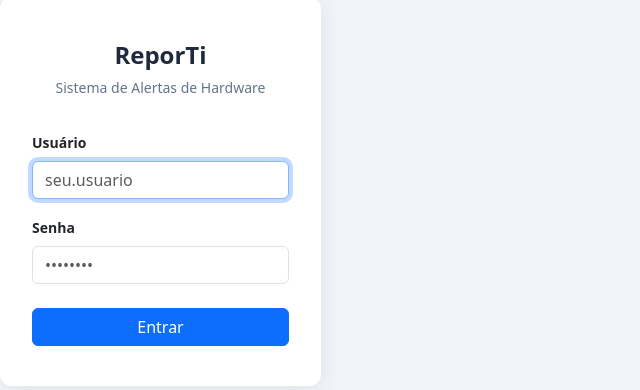
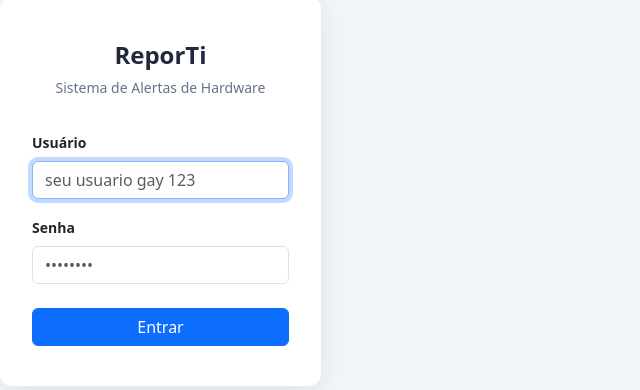
Before and after one commit to os-cabas/reporti, a Django app: template app/templates/login.html in a window 1280 px wide. Shown: the part 209-599 px from the top of the page, without its empty margins (0-640 px from the left). Run offline with Django 3.2, Linux system fonts and the light colour scheme; the template is opened without the code that fills it, so the values that code supplies are empty.

Commit message:
feat: easter egg

```diff
--- a/app/templates/login.html
+++ b/app/templates/login.html
@@ -18,7 +18,7 @@
         <form id="login-form">
             <div class="mb-3">
                 <label class="form-label fw-semibold small">Usuário</label>
-                <input type="text" id="username" class="form-control" placeholder="seu.usuario" required autofocus>
+                <input type="text" id="username" class="form-control" placeholder="seu usuario gay 123" required autofocus>
             </div>
             <div class="mb-4">
                 <label class="form-label fw-semibold small">Senha</label>
```
